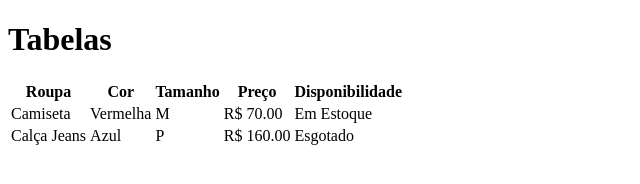
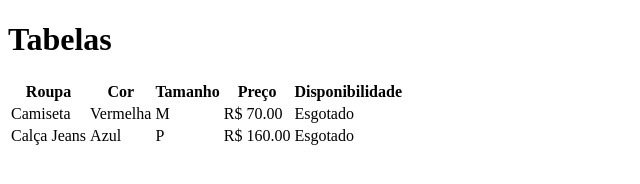
Before and after one commit to rafael-taniguchi/aula-tabela, a plain HTML site: page index.html in a window 1280 px wide. Shown: the full height of the page, 0-640 px from the left. Drawn offline with Linux system fonts and the light colour scheme.

Commit message:
Alterado disponibilidade Em estoque para Esgotado

```diff
--- a/index.html
+++ b/index.html
@@ -22,7 +22,7 @@
             <td>Vermelha</td>
             <td>M</td>
             <td>R$ 70.00</td>
-            <td>Em Estoque</td>
+            <td>Esgotado</td>
         </tr>
         <tr>
             <td>Calça Jeans</td>
```
